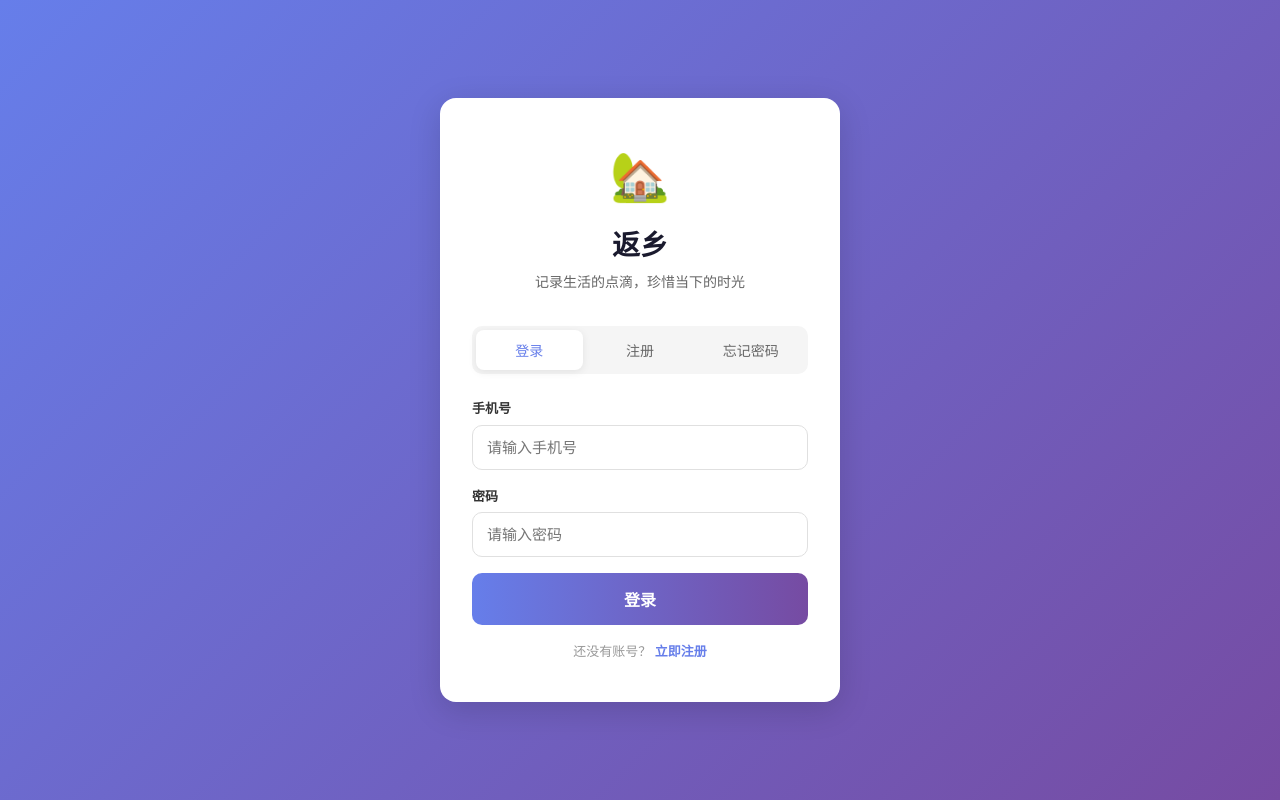
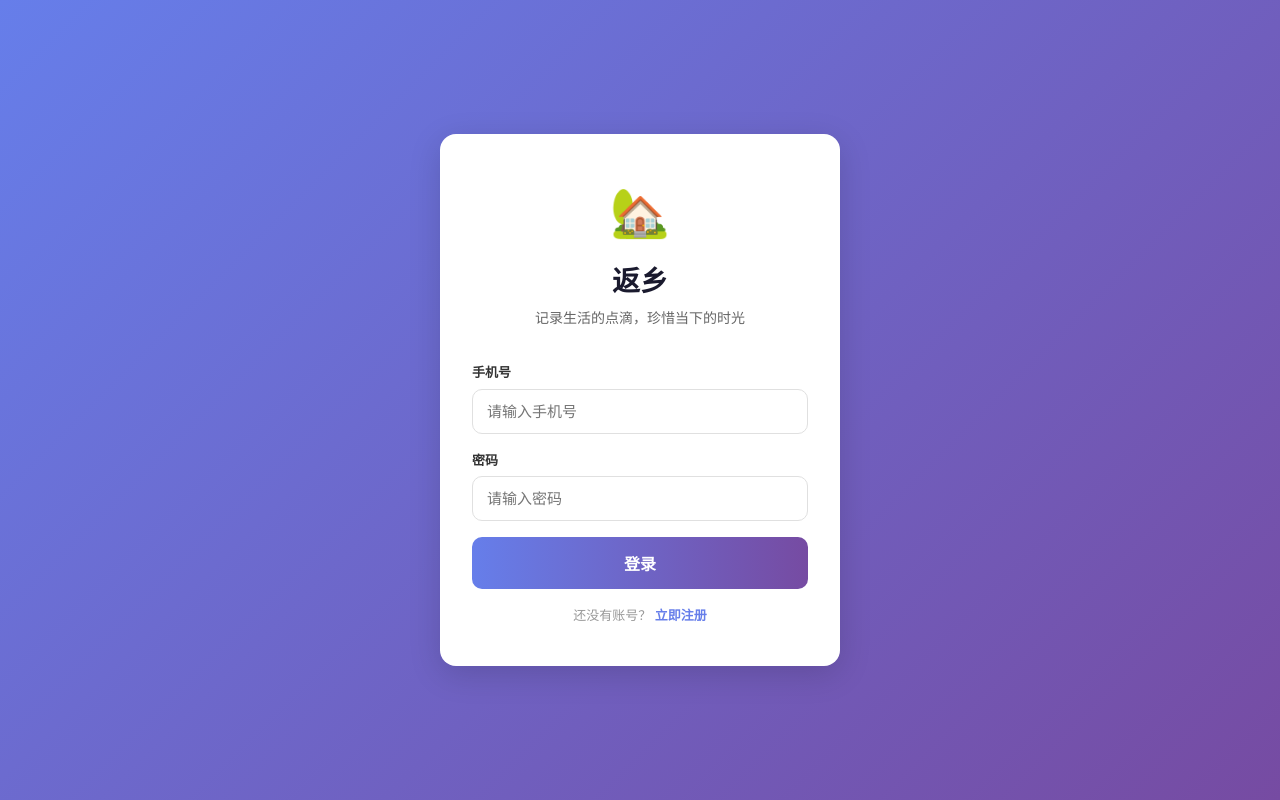
Before and after one commit to yaowenhua/go-home, a Vue app in the folder frontend/: page /login in a window 1280 px wide. Built offline with nearby package versions, Linux system fonts and the light colour scheme; no server answers.

Commit message:
style: 登录页面隐藏3个标签切换（登录/注册/忘记密码） - 移除 tab bar UI，默认显示登录表单 - 保留表单内的切换链接（立即注册/返回登录等） - switchTab 逻辑不受影响

```diff
--- a/frontend/src/views/Login.vue
+++ b/frontend/src/views/Login.vue
@@ -252,18 +252,6 @@ import { authApi } from '../api/auth'
         <p :class="styles.subtitle">记录生活的点滴，珍惜当下的时光</p>
       </div>
 
-      <!-- Tabs -->
-      <div :class="styles.tabs">
-        <button
-          v-for="tab in tabs"
-          :key="tab.key"
-          :class="[styles.tab, activeTab === tab.key && styles.tabActive]"
-          @click="switchTab(tab.key)"
-        >
-          {{ tab.label }}
-        </button>
-      </div>
-
       <!-- Login Tab -->
       <form v-if="activeTab === 'login'" :class="styles.form" @submit.prevent="handleLogin">
         <div :class="styles.field">
```
